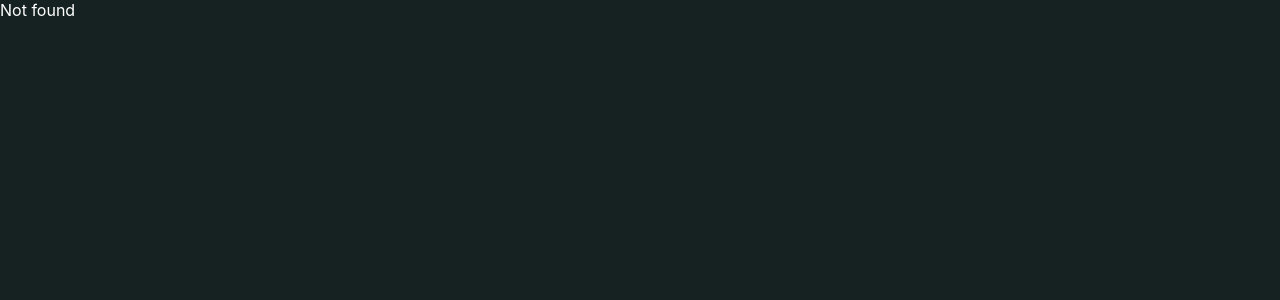
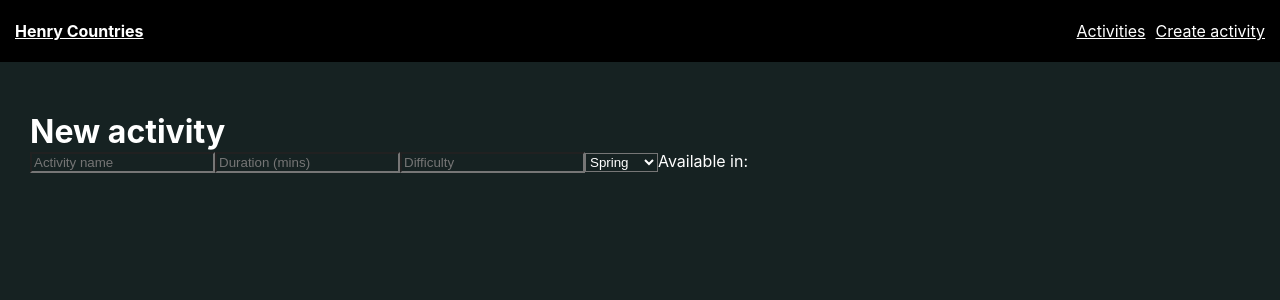
Before and after one commit to lcenriquez/pi-countries, a React (Create React App) app in the folder client/: page /activities/new in a window 1280 px wide. Shown: the top 300 px of the page. Built offline with nearby package versions, Linux system fonts and the light colour scheme.

Commit message:
feat: add Activity container
Created container and added routes /activities and /activities/new

Not complete yet

```diff
--- a/client/src/components/Nav/Nav.jsx
+++ b/client/src/components/Nav/Nav.jsx
@@ -6,8 +6,8 @@ export default function Nav() {
     <nav className={style.navContainer}>
       <Link to="/countries"><h4>Henry Countries</h4></Link>
       <ul>
-        <li>Link 1</li>
-        <li>Link 2</li>
+      <li><Link to='/activities'>Activities</Link></li>
+      <li><Link to='/activities/new'>Create activity</Link></li>
       </ul>
     </nav>
   );
--- /dev/null
+++ b/client/src/containers/Activity/Activity.jsx
@@ -0,0 +1,31 @@
+import { useState } from "react";
+import { useDispatch } from "react-redux";
+
+export default function Activity() {
+  const dispatch = useDispatch();
+  const [ input, setInput ] = useState({});
+  const [ errors, setErrors ] = useState({});
+
+  function handleChange(event) {
+    event.preventDefault();
+    setInput({...input, [event.target.name]: event.target.value})
+  }
+
+  return (
+    <div className="container">
+      <h1>New activity</h1>
+      <form>
+        <input type="text" name="name" placeholder="Activity name" onChange={(e) => handleChange(e)} />
+        <input type="text" name="duration" placeholder="Duration (mins)" onChange={(e) => handleChange(e)} />
+        <input type="text" name="difficulty" placeholder="Difficulty" onChange={(e) => handleChange(e)} />
+        <select name="season" onChange={(e) => handleChange(e)}>
+          <option value="Spring">Spring</option>
+          <option value="Summer">Summer</option>
+          <option value="Autumn">Autumn</option>
+          <option value="Winter">Winter</option>
+        </select>
+        Available in:
+      </form>
+    </div>
+  );
+}
--- a/client/src/containers/App.js
+++ b/client/src/containers/App.js
@@ -1,7 +1,8 @@
 import { Routes, Route, Outlet } from 'react-router-dom';
+import Activity from './Activity/Activity';
+import Home from './Home/Home';
 import Landing from '../components/Landing/Landing';
 import Layout from '../components/Layout/Layout';
-import Home from './Home/Home';
 import Country from '../components/Country/Country';
 
 function App() {
@@ -14,6 +15,9 @@ function App() {
         <Route path="" element={<Home />} />
         <Route path=":id" element={<Country />} />
       </Route>
+      <Route path="/activities" element={<Layout><Outlet /></Layout>}>
+        <Route path="new" element={<Activity />} />
+      </Route>
       <Route path="*" element={<p>Not found</p>} />
     </Routes>
   );
--- a/client/src/index.css
+++ b/client/src/index.css
@@ -33,8 +33,14 @@ a {
 
 .darkMode select {
   color: white;
+  background-color: transparent;
 }
 
 .darkMode input[type=text] {
   color: white;
+  background-color: transparent;
 }
+
+.container {
+  padding: 30px;
+}
```
